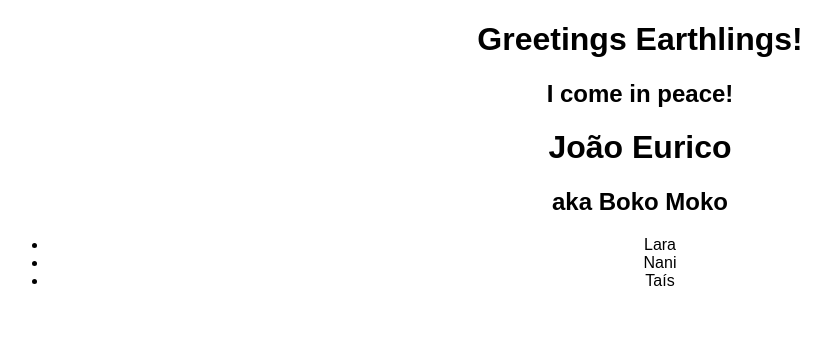
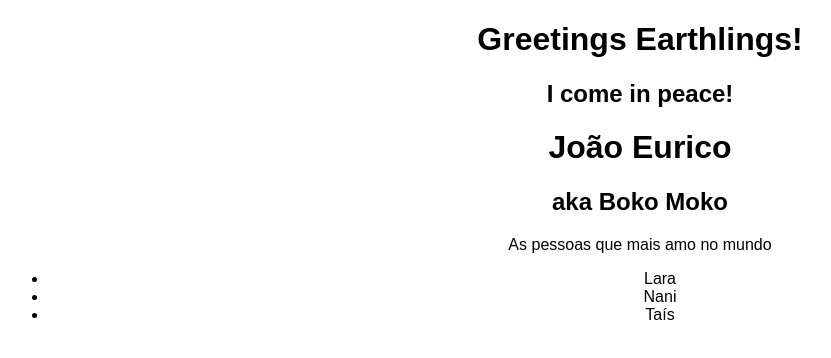
Before and after one commit to Bokomoko/SampleTodo, a React (Create React App) app: page / in a window 1280 px wide. Shown: the top 358 px of the page, without its empty margins (0-831 px from the left). Built offline with nearby package versions, Linux system fonts and the light colour scheme.

Commit message:
Segundo teste de deploy Deploy automático funcionou. Vamos ver como aparece

```diff
--- a/src/MyList.js
+++ b/src/MyList.js
@@ -2,10 +2,13 @@ import React from "react";
 
 export default function MyList() {
   return (
-    <ul>
-      <li>Lara</li>
-      <li>Nani</li>
-      <li>Taís</li>
-    </ul>
+    <div>
+      <p> As pessoas que mais amo no mundo</p>
+      <ul>
+        <li>Lara</li>
+        <li>Nani</li>
+        <li>Taís</li>
+      </ul>
+    </div>
   );
 }
```
